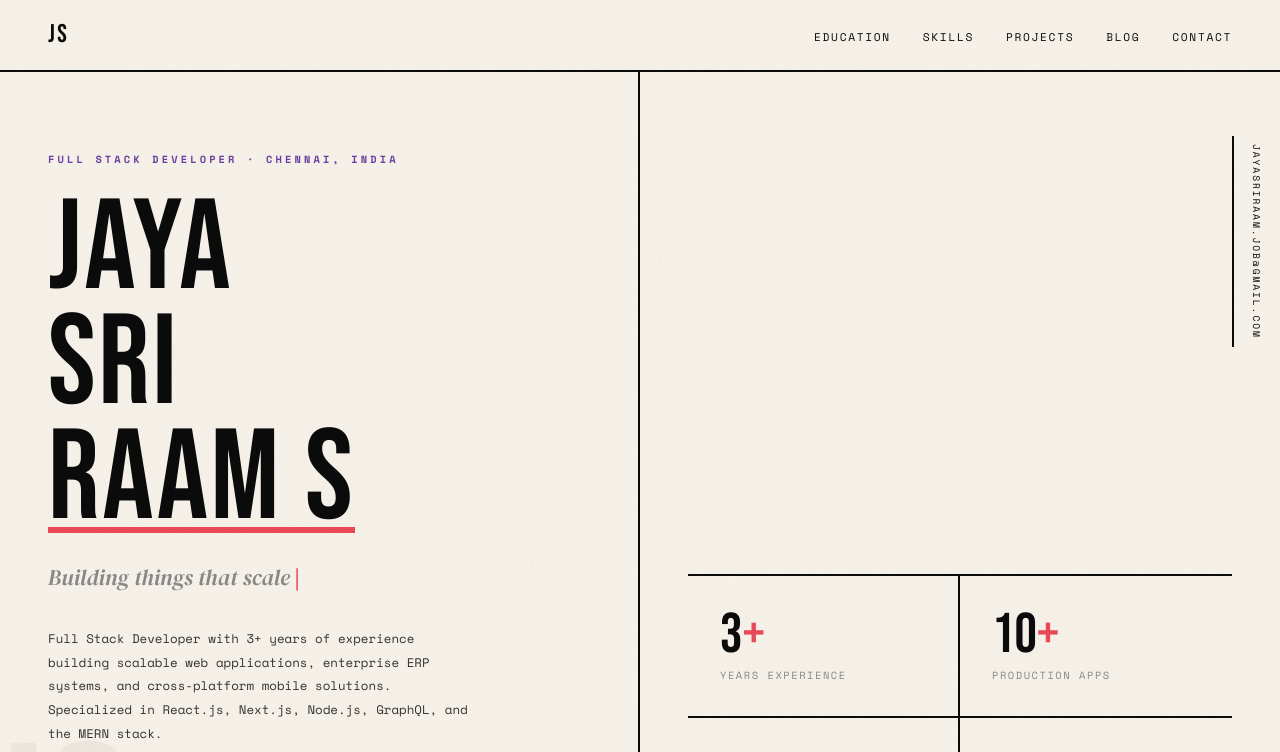
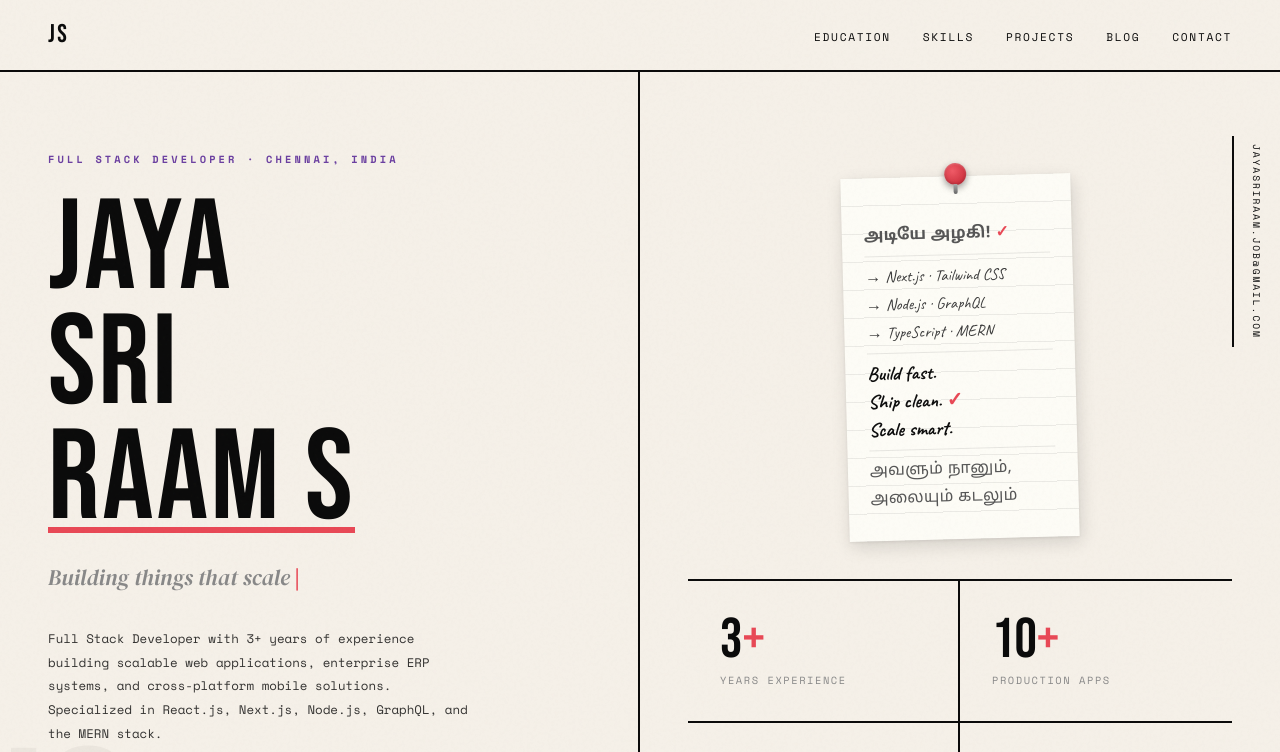
Before and after one commit to Jay-Raam/Jayasriraam-S, a React (Vite) app: page / in a window 1280 px wide. Shown: the top 752 px of the page. Built offline with nearby package versions, Linux system fonts and the light colour scheme.

Commit message:
after the nodepad push commit

```diff
--- a/index.html
+++ b/index.html
@@ -47,12 +47,11 @@
     />
     <meta name="twitter:image" content="" />
 
-
     <!-- Fonts -->
     <link rel="preconnect" href="https://fonts.googleapis.com" />
     <link rel="preconnect" href="https://fonts.gstatic.com" crossorigin />
     <link
-      href="https://fonts.googleapis.com/css2?family=Bebas+Neue&family=DM+Serif+Display:ital@0;1&family=Space+Mono:ital,wght@0,400;0,700;1,400&family=Syne:wght@400;700;800&display=swap"
+      href="https://fonts.googleapis.com/css2?family=Bebas+Neue&family=Caveat:wght@400;600;700&family=DM+Serif+Display:ital@0;1&family=Noto+Sans+Tamil:wght@400;600;700&family=Space+Mono:ital,wght@0,400;0,700;1,400&family=Syne:wght@400;700;800&display=swap"
       rel="stylesheet"
     />
   </head>
--- a/src/App.tsx
+++ b/src/App.tsx
@@ -236,11 +236,30 @@ function App() {
                         </div>
                     </div>
 
-                    <div className="relative flex flex-col justify-end px-6 py-10 md:px-12 md:py-16">
+                    <div className="relative flex flex-col px-6 py-10 md:px-12 md:py-16">
                         <div className="absolute right-0 top-16 hidden border-l-2 border-[var(--black)] px-2 py-4 text-[0.6rem] uppercase tracking-[0.2em] text-[var(--gray)] [writing-mode:vertical-lr] md:block">
                             <a href="mailto:jayasriraam.job@gmail.com" className="text-[var(--black)] no-underline">
                                 jayasriraam.job@gmail.com
                             </a>
+                        </div>
+
+                        {/* Notepad with pin */}
+                        <div className="flex flex-1 items-center justify-center py-10">
+                            <div className="notepad-paper">
+                                <div className="notepad-pin" />
+                               <p className="note-open note-tamil">அடியே அழகி! <span className="note-check">✓</span></p>
+                                <div className="note-divider" />
+                                <p className="note-item">→ Next.js · Tailwind CSS</p>
+                                <p className="note-item">→ Node.js · GraphQL</p>
+                                <p className="note-item">→ TypeScript · MERN</p>
+                                <div className="note-divider" />
+                                <p className="note-big">Build fast.</p>
+                                <p className="note-big">Ship clean. <span className="note-check">✓</span></p>
+                                <p className="note-big">Scale smart.</p>
+                                <div className="note-divider" />
+                                <p className="note-small note-tamil">அவளும் நானும்,</p>
+                                <p className="note-small note-tamil">அலையும் கடலும்</p>
+                            </div>
                         </div>
 
                         <div className="mt-auto grid grid-cols-2">
--- a/src/index.css
+++ b/src/index.css
@@ -417,3 +417,95 @@ button {
     font-size: 10rem;
   }
 }
+
+/* ─── Notepad / Pin ──────────────────────────────── */
+.notepad-paper {
+  position: relative;
+  width: 230px;
+  padding: 44px 22px 28px;
+  background:
+    repeating-linear-gradient(
+      transparent,
+      transparent 27px,
+      rgba(0, 0, 0, 0.07) 27px,
+      rgba(0, 0, 0, 0.07) 28px
+    ),
+    #fdfcf6;
+  box-shadow:
+    2px 6px 18px rgba(0, 0, 0, 0.13),
+    0 1px 3px rgba(0, 0, 0, 0.07);
+  transform: rotate(-1.5deg);
+  font-family: 'Caveat', cursive;
+  line-height: 28px;
+}
+
+.notepad-pin {
+  position: absolute;
+  top: -13px;
+  left: 50%;
+  transform: translateX(-50%);
+  width: 22px;
+  height: 22px;
+  border-radius: 50%;
+  background: radial-gradient(circle at 38% 35%, #f05a66, #c0222f);
+  box-shadow:
+    0 3px 7px rgba(0, 0, 0, 0.4),
+    inset 0 1px 2px rgba(255, 255, 255, 0.25),
+    inset 0 -1px 3px rgba(0, 0, 0, 0.2);
+  z-index: 10;
+}
+
+.notepad-pin::after {
+  content: '';
+  position: absolute;
+  bottom: -9px;
+  left: 50%;
+  transform: translateX(-50%);
+  width: 4px;
+  height: 10px;
+  background: linear-gradient(to bottom, #aaa, #666);
+  border-radius: 0 0 3px 3px;
+}
+
+.note-open {
+  font-size: 1.18rem;
+  font-weight: 600;
+  color: #1a1a1a;
+  line-height: 28px;
+}
+
+.note-check {
+  color: var(--accent2);
+}
+
+.note-item {
+  font-size: 1.02rem;
+  color: #3a3a3a;
+  line-height: 28px;
+}
+
+.note-big {
+  font-size: 1.22rem;
+  font-weight: 700;
+  color: #0d0d0d;
+  line-height: 28px;
+}
+
+.note-small {
+  font-size: 0.9rem;
+  color: #888;
+  line-height: 28px;
+}
+
+.note-divider {
+  height: 1px;
+  background: rgba(0, 0, 0, 0.09);
+  margin: 6px 0;
+}
+
+.note-tamil {
+  font-family: 'Noto Sans Tamil', sans-serif;
+  font-size: 1rem;
+  letter-spacing: 0.02em;
+  color: #555;
+}
```
